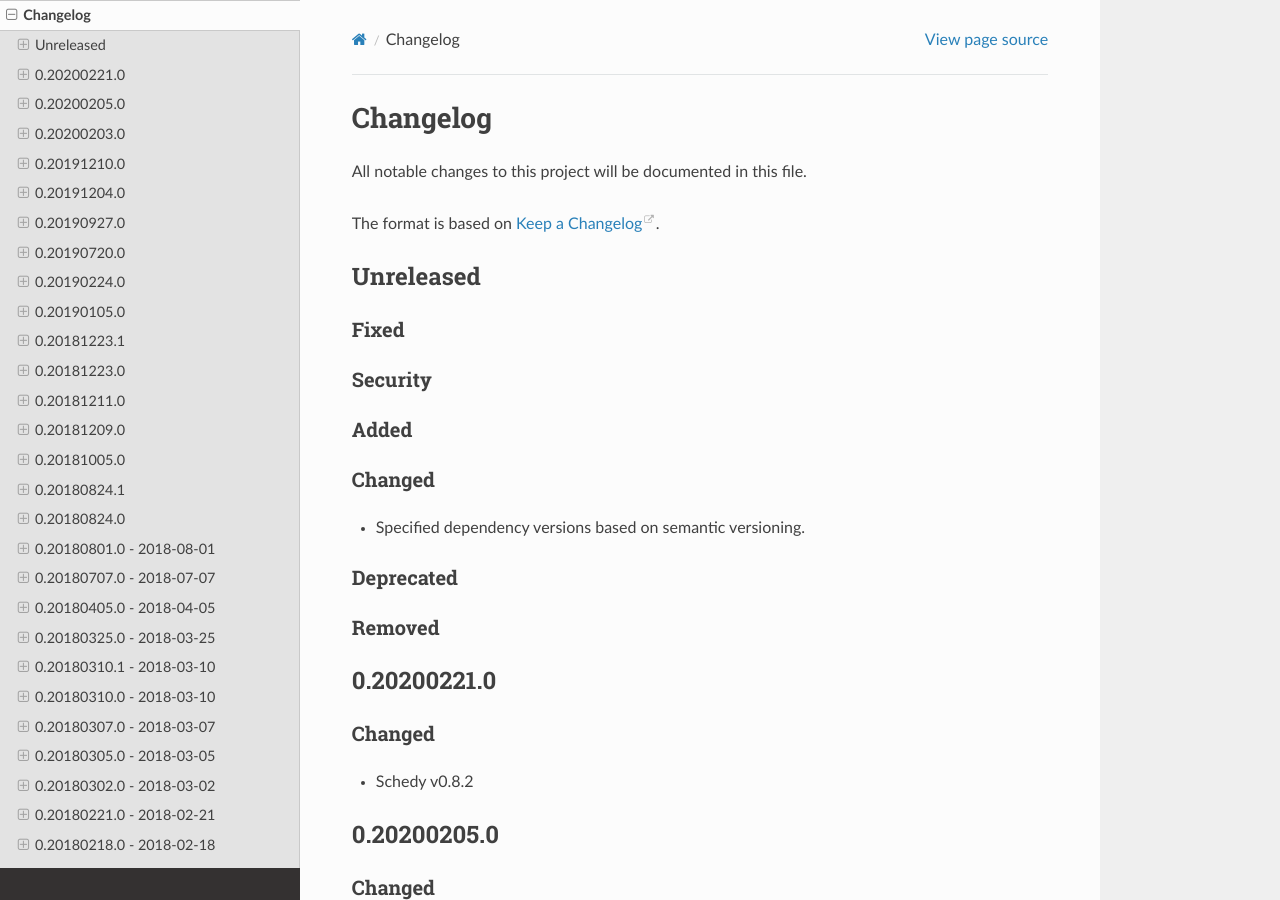
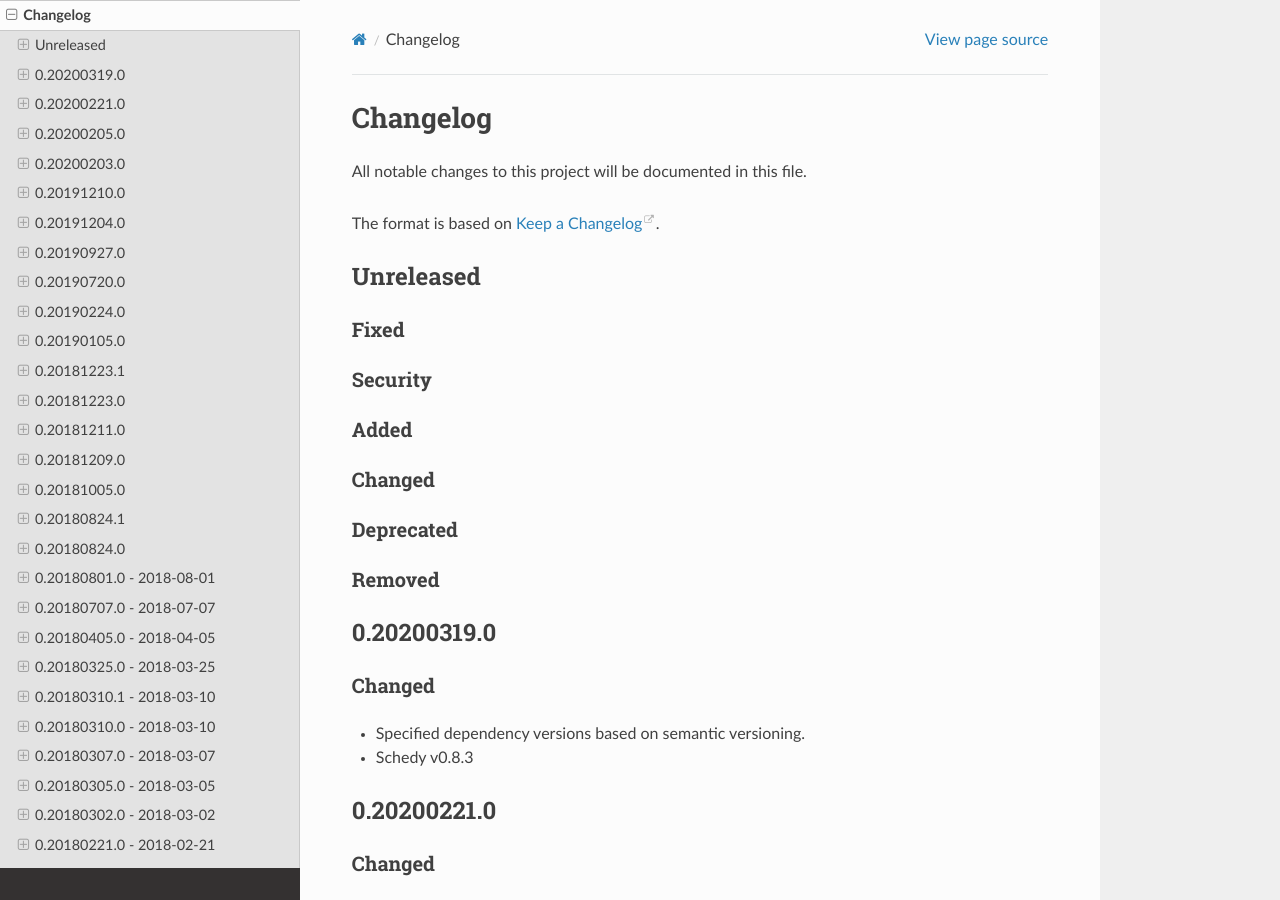
Before and after one commit to bob1de/hass-apps, a Sphinx documentation site: the page built from docs/CHANGELOG.md, in a window 1280 px wide and 900 px high. Built offline with Sphinx 7.4.7 and the Read the Docs theme 2.0.0, drawn with Linux system fonts in a browser that asks for light colours.

Commit message:
Release v0.20200319.0

```diff
--- a/docs/CHANGELOG.md
+++ b/docs/CHANGELOG.md
@@ -14,11 +14,17 @@ The format is based on [Keep a Changelog](http://keepachangelog.com/en/1.0.0/).
 ### Added
 
 ### Changed
-* Specified dependency versions based on semantic versioning.
 
 ### Deprecated
 
 ### Removed
+
+
+## 0.20200319.0
+
+### Changed
+* Specified dependency versions based on semantic versioning.
+* Schedy v0.8.3
 
 
 ## 0.20200221.0
--- a/hass_apps/__init__.py
+++ b/hass_apps/__init__.py
@@ -3,4 +3,4 @@ The hass_apps package contains some useful apps for Home Assistant /
 AppDaemon.
 """
 
-__version__ = "0.20200221.0"
+__version__ = "0.20200319.0"
```
